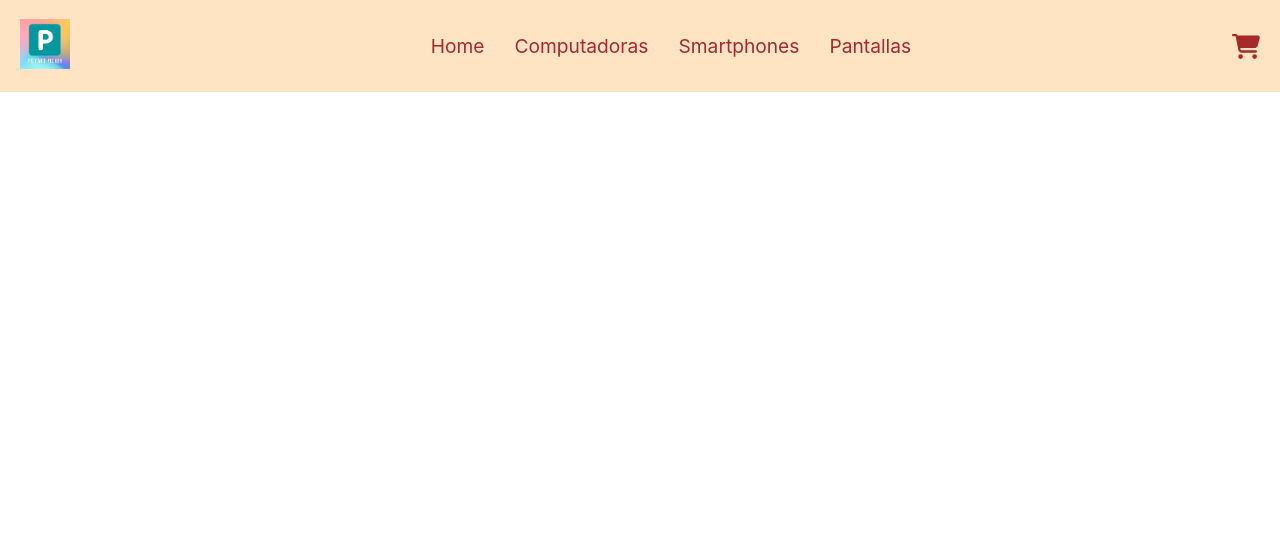
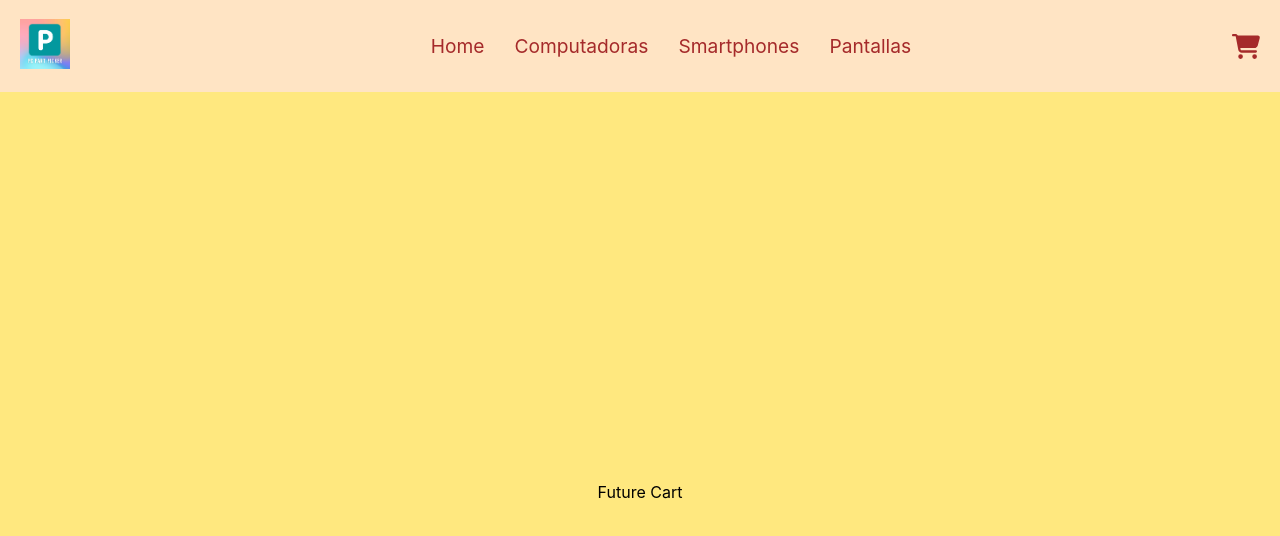
Before and after one commit to mtadakuma/proyecto-final-tadakuma, a React (Create React App) app: page /cart in a window 1280 px wide. Shown: the top 536 px of the page. Built offline with nearby package versions, Linux system fonts and the light colour scheme; the HTML template or start-up script is replaced by a standard one.

Commit message:
added cart routing inside itemDetail

```diff
--- a/src/App.jsx
+++ b/src/App.jsx
@@ -2,6 +2,7 @@ import './App.css';
 import NavBar from './components/NavBar/index.jsx';
 import ItemListContainer from '../src/pages/ItemListContainer'
 import ItemDetailContainer from '../src/pages/ItemDetailContainer';
+import Cart from '../src/pages/Cart';
 import { Routes, Route } from 'react-router-dom';
 
 
@@ -18,7 +19,8 @@ function App() {
       <Routes>
         <Route path='/' element={<ItemListContainer /> }/>
         <Route path='/catalogo/:categoryId' element={<ItemListContainer />} />
-        <Route path='/item/:id' element={<ItemDetailContainer /> }/>
+        <Route path='/item/:id' element={<ItemDetailContainer />} />
+        <Route path='/cart' element={<Cart/> }/>
       </Routes>
     </div>
   );
--- a/src/components/ItemDetail/ItemDetail.css
+++ b/src/components/ItemDetail/ItemDetail.css
@@ -29,3 +29,25 @@
         margin-top: 20px;
     }
 }
+
+.finish-buying-container{
+    max-width: 300px;
+    width: 100%;
+}
+
+.finish-buying-btn{
+    width: 100%;
+    text-align: center;
+    margin: 0;
+    height: 40px;
+    background-color:transparent;
+    border:2px solid;
+    color:white;
+    background-color:rgb(48, 116, 175);
+    border-radius: 10px;
+}
+
+.finish-buying-btn:hover{
+    color:white;
+    background-color:rgb(112, 143, 217);
+}
--- a/src/components/ItemDetail/index.jsx
+++ b/src/components/ItemDetail/index.jsx
@@ -1,12 +1,15 @@
-import React from 'react'
+import React, { useState } from 'react'
+import { NavLink} from 'react-router-dom'
 import ItemCount from '../ItemCount'
 import './ItemDetail.css'
 
 
 const ItemDetail = ({ itemDetails }) => {
 
+  const [cantProductos, setCantProductos] = useState(null);
   const onAdd = (totalCount) => {
     alert(`La cantidad final es ${totalCount}`);
+    setCantProductos(totalCount);
   }
   return (
       <div className='item-detail-cont'>
@@ -14,7 +17,8 @@ const ItemDetail = ({ itemDetails }) => {
           <div className='item-detail'>
             <p>{itemDetails.name}</p>
             <p>{itemDetails.desc}</p>
-        <ItemCount stock={itemDetails.stock} initial={1} onAdd={onAdd}/>
+        <ItemCount stock={itemDetails.stock} initial={1} onAdd={onAdd} />
+        { cantProductos > 0 ? <NavLink to='/cart' className='finish-buying-container'><button class='finish-buying-btn'>Terminar compra</button></NavLink> : null}
           </div>
     </div>
   )
--- /dev/null
+++ b/src/pages/Cart/Cart.css
@@ -0,0 +1,8 @@
+.cart-container{
+    height:100vh;
+    width:100%;
+    background-color:rgb(255, 232, 127);
+    display:flex;
+    align-items:center;
+    justify-content:center;
+}
--- /dev/null
+++ b/src/pages/Cart/index.jsx
@@ -0,0 +1,10 @@
+import React from 'react'
+import './Cart.css'
+
+const Cart = () => {
+  return (
+    <div className='cart-container'>Future Cart</div>
+  )
+}
+
+export default Cart
```
